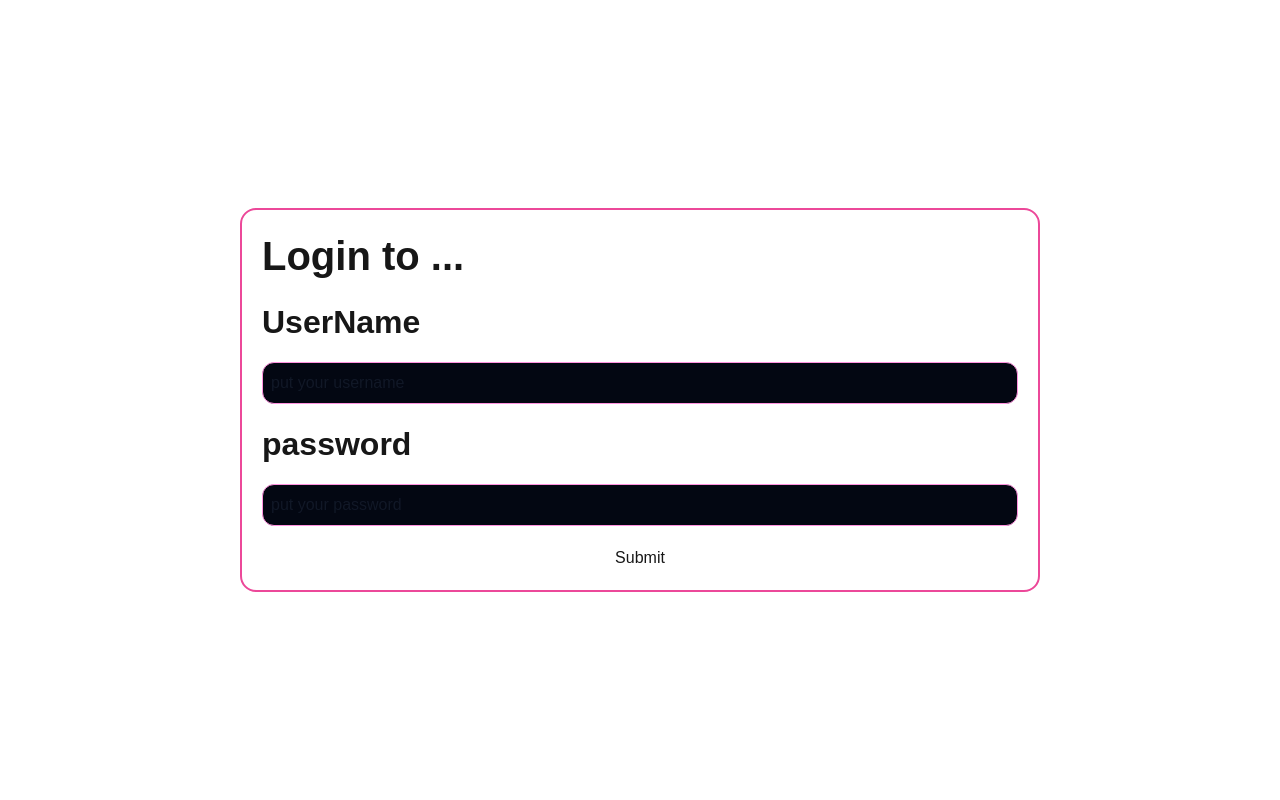
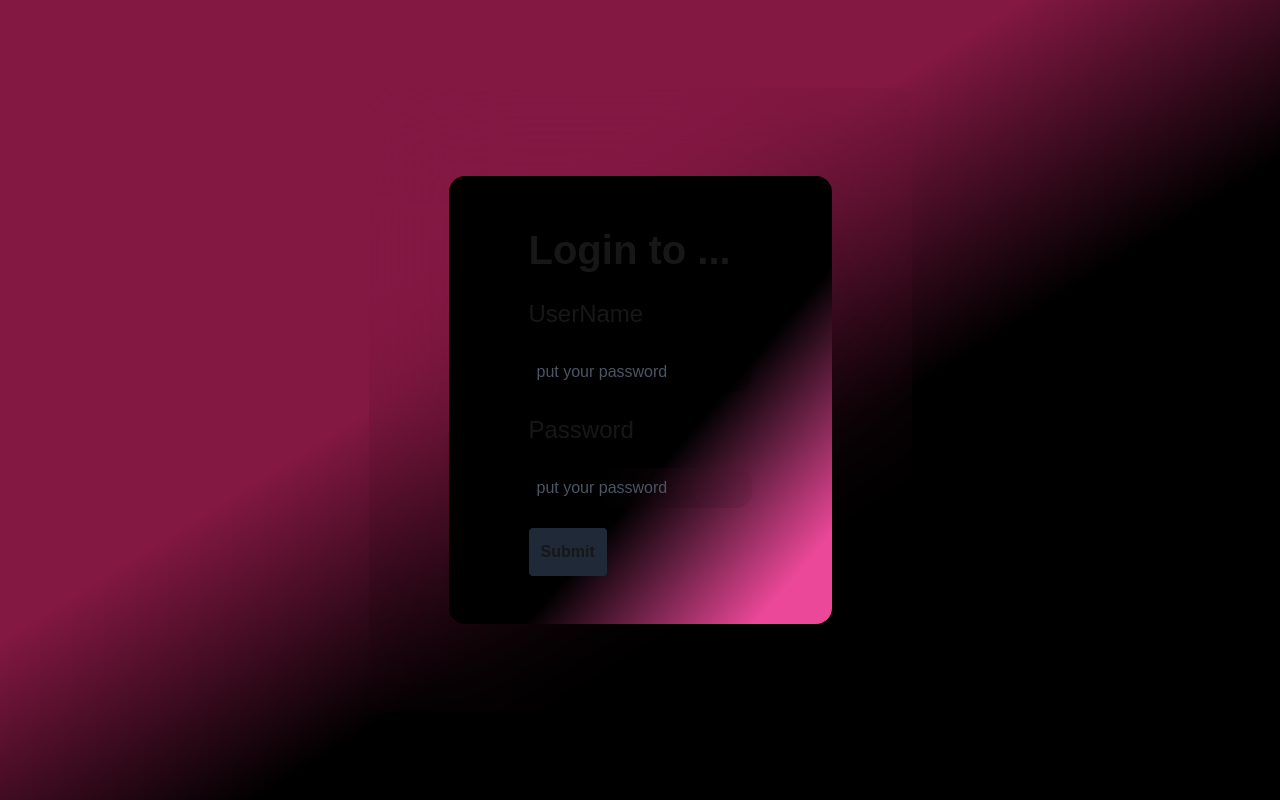
Before and after one commit to EstebanForeroM/movie_project, a Next.js app: page /login in a window 1280 px wide. Built offline with nearby package versions, Linux system fonts and the light colour scheme.

Commit message:
added gradients and better ui to login and register

```diff
--- a/app/globals.css
+++ b/app/globals.css
@@ -44,7 +44,7 @@ body {
     }
 
     .h4 {
-        @apply text-[40px] font-semibold leading-[52px];
+        @apply text-[40px] leading-[52px];
     }
 
     .h5 {
--- a/app/login/page.tsx
+++ b/app/login/page.tsx
@@ -1,24 +1,39 @@
 const Login = () => {
   return (
-    <div className="flex justify-center items-center h-screen w-screen">
-      <div className="flex relative my-10 w-[800px] h-96 border-2 border-pink-500
-        flex-col rounded-2xl p-5">
+    <div className="flex justify-center items-center h-screen w-screen bg-gradient-to-tl
+      from-black from-40% to-60% to-pink-900">
 
-        <h4 className="h4 mb-5">
-          Login to ...
-        </h4>
+      <div className="px-20 py-12 backdrop-blur-3xl rounded-2xl">
 
-        <h5 className="h5 relative">UserName</h5>
-        <input type="text" className="border border-border rounded-xl bg-gray-950 relative py-2 px-2 mt-5 mb-5 outline-none
-          text-gray-400 placeholder:text-gray-900" placeholder="put your username"/>
+        <div className="flex relative my-10 w-auto px-20 py-12 flex-col p-5 items-start
+          bg-gradient-to-tl from-pink-500 to-40% from-10% to-black rounded-2xl">
 
-        <h5 className="h5 relative">password</h5>
-        <input type="text" className="border border-border rounded-xl bg-gray-950 relative py-2 px-2 mt-5 mb-5 outline-none
-          text-gray-400 placeholder:text-gray-900" placeholder="put your password"/>
+          <h4 className="h4 mb-5 font-extrabold">
+            Login to ...
+          </h4>
 
-        <button className="">
-          Submit
-        </button>
+          <h6 className="h6 relative">UserName</h6>
+
+          <div className="backdrop-blur-2xl rounded-2xl bg-transparent mt-5 mb-5">
+            <input type="text" className="border-none rounded-2xl bg-transparent
+              relative py-2 px-2 outline-none
+              text-gray-400 placeholder:text-gray-600 w-full" placeholder="put your password"/>
+          </div>
+
+          <h6 className="h6 relative">Password</h6>
+
+          <div className="backdrop-blur-2xl rounded-2xl bg-transparent mt-5 mb-5">
+            <input type="text" className="border-none rounded-2xl bg-transparent
+              relative py-2 px-2 outline-none
+              text-gray-400 placeholder:text-gray-600 w-full" placeholder="put your password"/>
+          </div>
+
+          <button className="bg-gray-800 transition-all duration-500 hover:brightness-75
+            p-3 font-bold rounded">
+
+            Submit
+          </button>
+        </div>
       </div>
     </div>
   )
--- a/app/register/page.tsx
+++ b/app/register/page.tsx
@@ -1,9 +1,42 @@
-const Register = () => {
+const Login = () => {
   return (
-    <div>
+    <div className="flex justify-center items-center h-screen w-screen bg-gradient-to-tl
+      from-black from-40% to-60% to-pink-900">
 
+      <div className="px-20 py-12 backdrop-blur-3xl rounded-2xl">
+
+        <div className="flex relative my-10 w-auto px-20 py-12 flex-col p-5 items-start
+          bg-gradient-to-tl from-pink-500 to-40% from-10% to-black rounded-2xl">
+
+          <h4 className="h4 mb-5 font-extrabold">
+            Login to ...
+          </h4>
+
+          <h6 className="h6 relative">UserName</h6>
+
+          <div className="backdrop-blur-2xl rounded-2xl bg-transparent mt-5 mb-5">
+            <input type="text" className="border-none rounded-2xl bg-transparent
+              relative py-2 px-2 outline-none
+              text-gray-400 placeholder:text-gray-600 w-full" placeholder="put your password"/>
+          </div>
+
+          <h6 className="h6 relative">Password</h6>
+
+          <div className="backdrop-blur-2xl rounded-2xl bg-transparent mt-5 mb-5">
+            <input type="text" className="border-none rounded-2xl bg-transparent
+              relative py-2 px-2 outline-none
+              text-gray-400 placeholder:text-gray-600 w-full" placeholder="put your password"/>
+          </div>
+
+          <button className="bg-gray-800 transition-all duration-500 hover:brightness-75
+            p-3 font-bold rounded">
+
+            Submit
+          </button>
+        </div>
+      </div>
     </div>
   )
 }
 
-export default Register
+export default Login
```
